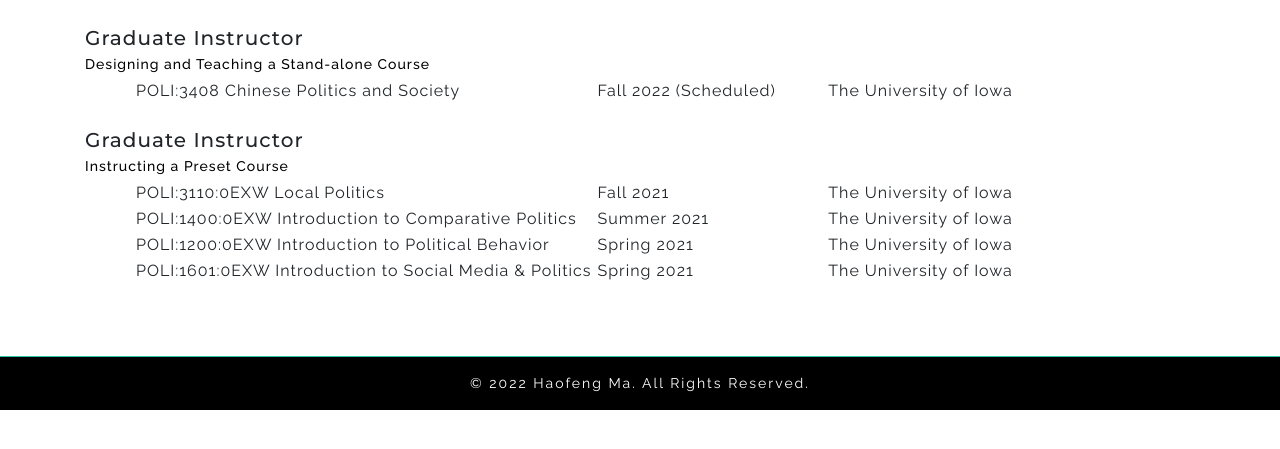
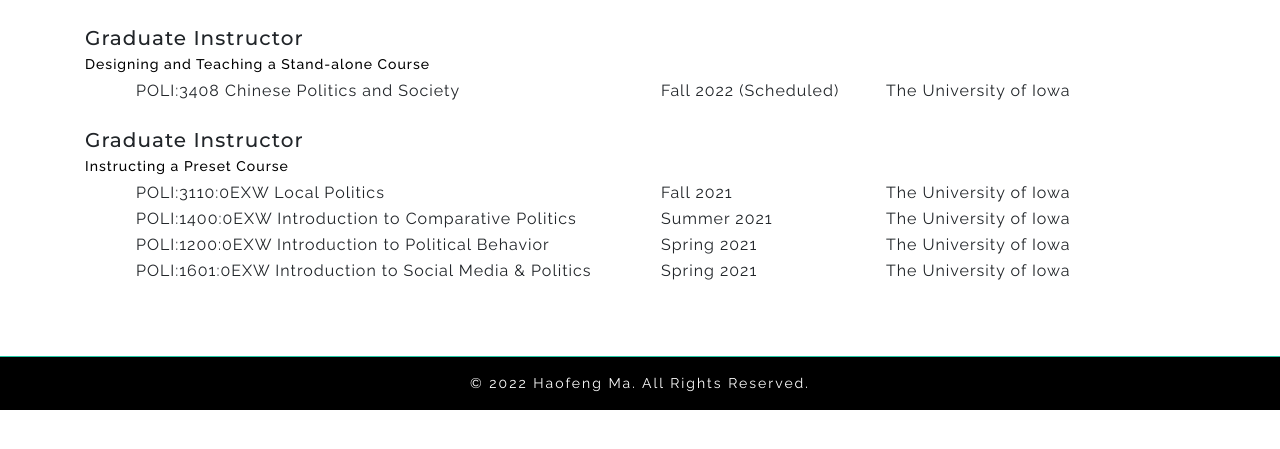
Before and after one commit to haofengma/website, a plain HTML site: page teaching.html in a window 1280 px wide. Shown: the part 263-712 px from the top of the page. Drawn offline with Linux system fonts and the light colour scheme.

Commit message:
Update teaching.html

```diff
--- a/teaching.html
+++ b/teaching.html
@@ -93,9 +93,9 @@
               <div class="col-lg-7 w3layouts-right-side-img">
 <h5>Graduate Instructor <p>Designing and Teaching a Stand-alone Course</p></h5>
 <div style="margin-left:50px">
-<table style="width:1000px;">
+<table style="width:1050px;">
   <tr>
-    <td width="300px">POLI:3408 Chinese Politics and Society</td>
+    <td width="350px">POLI:3408 Chinese Politics and Society</td>
     <td width="150px">Fall 2022 (Scheduled)</td>
     <td width="200px">The University of Iowa</td>
   </tr>
@@ -105,24 +105,24 @@
 <br>
             <h5>Graduate Instructor <p>Instructing a Preset Course</p></h5>
             <div style="margin-left:50px">
-            <table style="width:1000px;">
+            <table style="width:1050px;">
               <tr>
-                <td width="300px">POLI:3110:0EXW Local Politics</td>
+                <td width="350px">POLI:3110:0EXW Local Politics</td>
                 <td width="150px">Fall 2021</td>
                 <td width="200px">The University of Iowa</td>
               </tr>
               <tr>
-                <td width="300px">POLI:1400:0EXW Introduction to Comparative Politics</td>
+                <td width="350px">POLI:1400:0EXW Introduction to Comparative Politics</td>
                 <td width="150px">Summer 2021</td>
                 <td width="200px">The University of Iowa</td>
               </tr>
               <tr>
-                <td width="300px">POLI:1200:0EXW Introduction to Political Behavior</td>
+                <td width="350px">POLI:1200:0EXW Introduction to Political Behavior</td>
                 <td width="150px">Spring 2021</td>
                 <td width="200px">The University of Iowa</td>
               </tr>
               <tr>
-                <td width="300px">POLI:1601:0EXW Introduction to Social Media & Politics</td>
+                <td width="350px">POLI:1601:0EXW Introduction to Social Media & Politics</td>
                 <td width="150px">Spring 2021</td>
                 <td width="200px">The University of Iowa</td>
               </tr>
```
